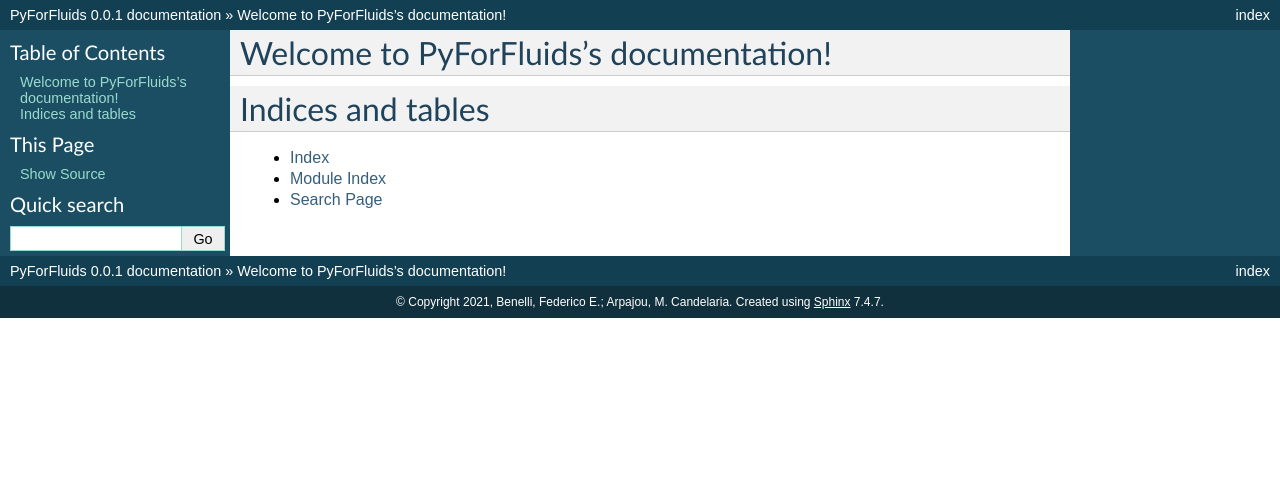
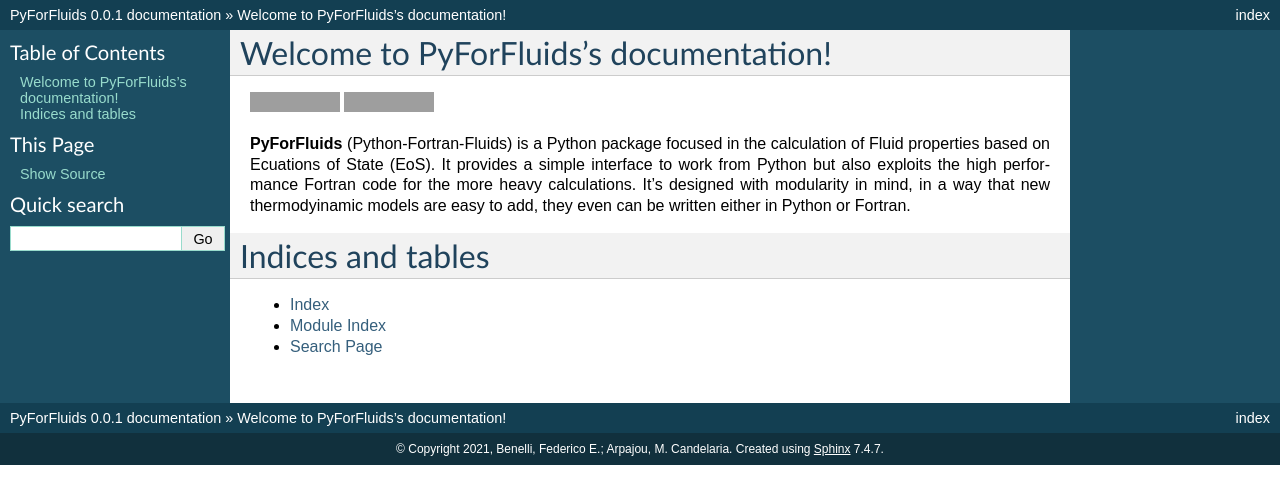
Before and after one commit to fedebenelli/PyForFluids, a Sphinx documentation site: the page built from docs/source/index.rst, in a window 1280 px wide. Shown: the top 504 px of the page. Built offline with Sphinx 7.4.7, drawn with Linux system fonts in a browser that asks for light colours; grey boxes are pictures that could not be loaded.

Commit message:
docs index

```diff
--- a/docs/source/index.rst
+++ b/docs/source/index.rst
@@ -5,6 +5,21 @@
 
 Welcome to PyForFluids's documentation!
 =======================================
+
+|image1| |image2|
+
+.. |image1| image:: https://api.codeclimate.com/v1/badges/3551471cd4cdf37e226f/maintainability
+   :target: https://codeclimate.com/github/fedebenelli/PyForFluids/maintainability
+.. |image2| image:: https://github.com/fedebenelli/pyforfluids/actions/workflows/ci_linux.yml/badge.svg
+   :target: https://github.com/fedebenelli/pyforfluids/actions/workflows/ci_linux.yml
+
+
+**PyForFluids** (Python-Fortran-Fluids) is a Python package focused in the
+calculation of Fluid properties based on Ecuations of State (EoS). It provides
+a simple interface to work from Python but also exploits the high performance
+Fortran code for the more heavy calculations.
+It's designed with modularity in mind, in a way that new thermodyinamic models
+are easy to add, they even can be written either in Python or Fortran.
 
 .. toctree::
    :maxdepth: 2
```
